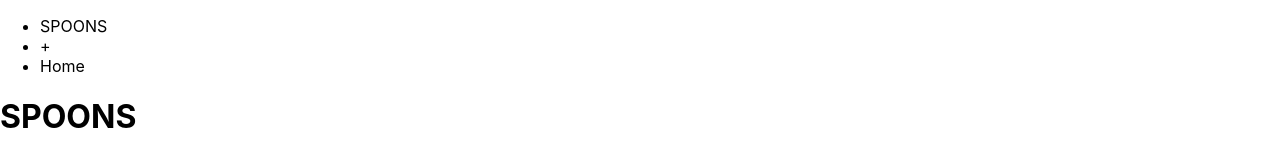
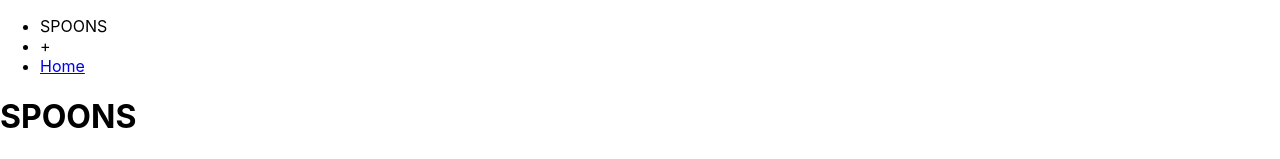
Before and after one commit to alfaraday/spoons-client, a React (Create React App) app: page / in a window 1280 px wide. Shown: the top 159 px of the page. Built offline with nearby package versions, Linux system fonts and the light colour scheme.

Commit message:
Nav home route

```diff
--- a/src/Nav/Nav.js
+++ b/src/Nav/Nav.js
@@ -1,4 +1,5 @@
 import React, { Component } from 'react';
+import { Link } from 'react-router-dom';
 
 export default class Nav extends Component {
   render() {
@@ -7,7 +8,9 @@
         {/* add images */}
         <li>SPOONS</li>
         <li>+</li>
-        <li>Home</li>
+        <li>
+          <Link to='/'>Home</Link>
+        </li>
       </ul>
     </nav>
   }
```
